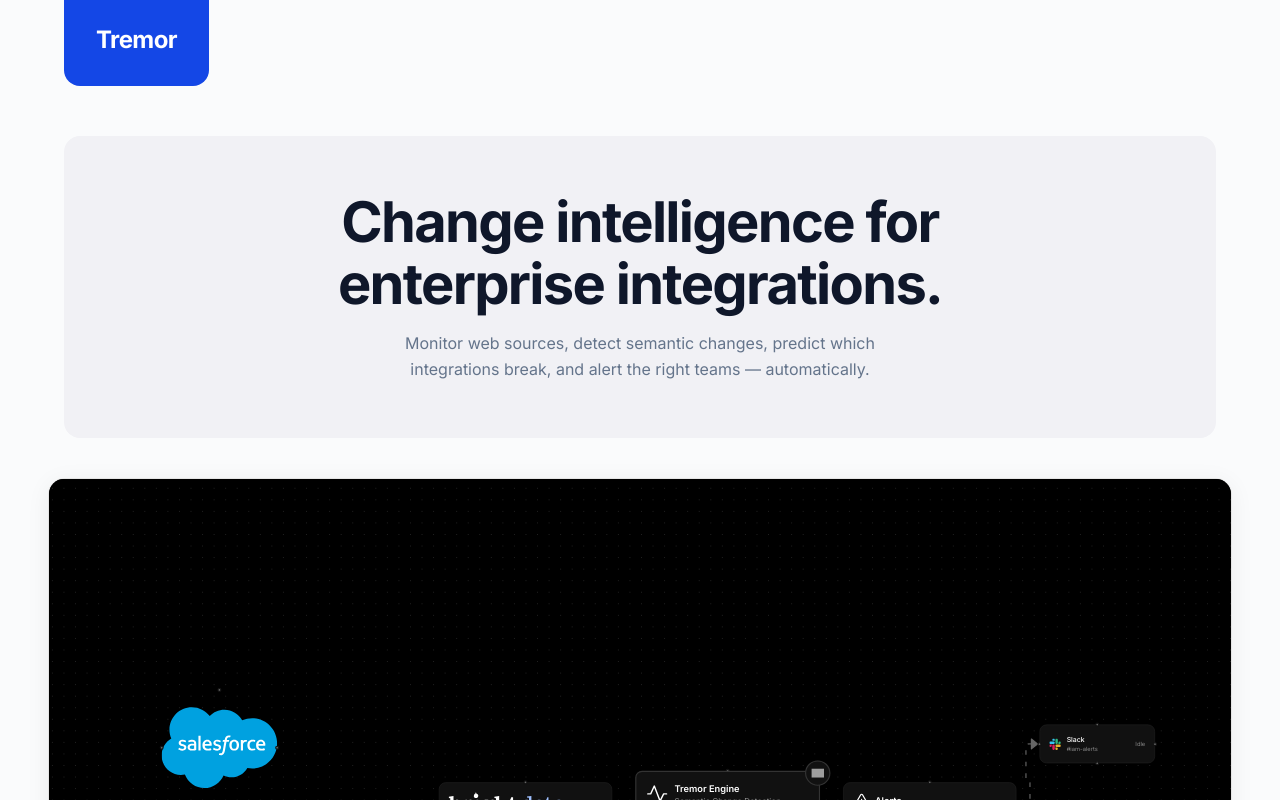
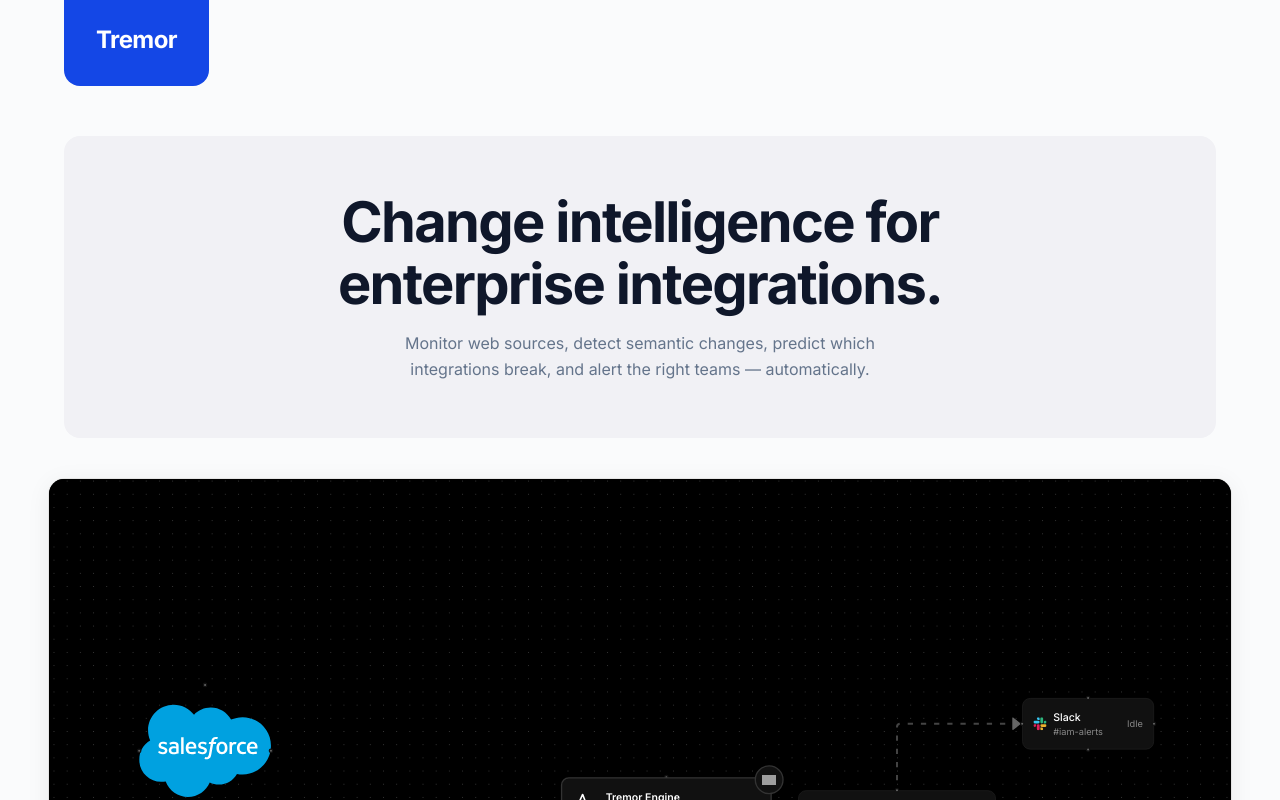
Before and after one commit to Malay-dev/tremor, a Next.js app in the folder web/: page / in a window 1280 px wide. Shown: the top 800 px of the page. Built offline with nearby package versions, Linux system fonts and the light colour scheme; grey boxes are pictures that could not be loaded.

Commit message:
feat(web): notification toasts with real logos and alert messages, staggered + 12s display

```diff
--- a/web/src/app/page.tsx
+++ b/web/src/app/page.tsx
@@ -5,6 +5,9 @@
 import Canvas from "@/components/Canvas";
 import Sidebar from "@/components/Sidebar";
 import GraphModal from "@/components/GraphModal";
+import Toast, { type ToastItem } from "@/components/Toast";
+import SlackLogo from "@/components/logos/SlackLogo";
+import TelegramLogo from "@/components/logos/TelegramLogo";
 
 export interface VersionInfo {
   file: string;
@@ -50,6 +53,7 @@
   const [alertsData, setAlertsData] = useState<AlertsData>({ active: false, generating: false, alerts: [] });
   const [graphOpen, setGraphOpen] = useState(false);
   const [notificationsSent, setNotificationsSent] = useState(false);
+  const [toasts, setToasts] = useState<ToastItem[]>([]);
 
   const handleDiscover = () => {
     setDiscovering(true);
@@ -117,6 +121,37 @@
 
   const handleSendNotifications = () => {
     setNotificationsSent(true);
+    setTimeout(() => {
+      setToasts((t) => [...t, {
+        id: "slack",
+        channel: "Slack",
+        target: "#iam-alerts",
+        message: "⚠️ CRITICAL: Auth flow removed — connector authentication will fail. Update to OAuth 2.0 immediately. (1 critical, 2 high, 1 medium)",
+        icon: <SlackLogo size={22} />,
+      }]);
+    }, 400);
+    setTimeout(() => {
+      setToasts((t) => [...t, {
+        id: "telegram",
+        channel: "Telegram",
+        target: "IAM Engineering",
+        message: "🔴 BREAKING_REMOVAL: auth_flows changed from API Key to OAuth 2.0. Affected: Provisioning Connector, Lifecycle Workflows, Employee Offboarding. Risk: 0.85",
+        icon: <TelegramLogo size={22} />,
+      }]);
+    }, 1200);
+    setTimeout(() => {
+      setToasts((t) => [...t, {
+        id: "webhook",
+        channel: "Webhook",
+        target: "ServiceNow",
+        message: "IGA-2847 created: \"Update Salesforce connector auth configuration\" — Priority: Critical, Assignee: IAM Engineering, Effort: 1 hour",
+        icon: <span className="text-[18px]">🔗</span>,
+      }]);
+    }, 2000);
+    // Keep toasts visible longer
+    setTimeout(() => {
+      setToasts([]);
+    }, 12000);
   };
 
   const handleViewGraph = () => {
@@ -164,6 +199,9 @@
 
       {/* Graph Modal */}
       <GraphModal open={graphOpen} onClose={() => setGraphOpen(false)} />
+
+      {/* Toasts */}
+      <Toast toasts={toasts} />
     </>
   );
 }
--- a/web/src/components/Canvas.tsx
+++ b/web/src/components/Canvas.tsx
@@ -35,14 +35,14 @@
 };
 
 const initialNodes: Node[] = [
-  { id: "sf", type: "salesforce", position: { x: 80, y: 40 }, data: {} },
-  { id: "ver", type: "version", position: { x: 20, y: 260 }, data: {} },
-  { id: "bd", type: "brightdata", position: { x: 560, y: 200 }, data: {} },
-  { id: "eng", type: "tremor", position: { x: 900, y: 180 }, data: {} },
-  { id: "alerts", type: "alerts", position: { x: 1260, y: 200 }, data: {} },
-  { id: "slack", type: "slack", position: { x: 1600, y: 100 }, data: {} },
-  { id: "tg", type: "telegram", position: { x: 1600, y: 260 }, data: {} },
-  { id: "wh", type: "webhook", position: { x: 1600, y: 420 }, data: {} },
+  { id: "sf", type: "salesforce", position: { x: 40, y: 20 }, data: {} },
+  { id: "ver", type: "version", position: { x: 20, y: 240 }, data: {} },
+  { id: "bd", type: "brightdata", position: { x: 360, y: 200 }, data: {} },
+  { id: "eng", type: "tremor", position: { x: 680, y: 160 }, data: {} },
+  { id: "alerts", type: "alerts", position: { x: 1040, y: 180 }, data: {} },
+  { id: "slack", type: "slack", position: { x: 1380, y: 40 }, data: {} },
+  { id: "tg", type: "telegram", position: { x: 1380, y: 200 }, data: {} },
+  { id: "wh", type: "webhook", position: { x: 1380, y: 360 }, data: {} },
 ];
 
 const edgeDefaults = { type: "smoothstep" as const };
@@ -51,9 +51,9 @@
   { id: "ver-bd", source: "ver", target: "bd", sourceHandle: "right", targetHandle: "left-t", animated: true, style: { stroke: "#444", strokeWidth: 3 }, markerEnd: { type: MarkerType.ArrowClosed, color: "#666", width: 14, height: 14 }, type: "smoothstep" },
   { id: "bd-eng", source: "bd", target: "eng", sourceHandle: "right", targetHandle: "left-t", animated: true, style: { stroke: "#444", strokeWidth: 3 }, markerEnd: { type: MarkerType.ArrowClosed, color: "#666", width: 14, height: 14 }, type: "smoothstep" },
   { id: "eng-alerts", source: "eng", target: "alerts", sourceHandle: "right", targetHandle: "left-t", animated: true, style: { stroke: "#444", strokeWidth: 3 }, markerEnd: { type: MarkerType.ArrowClosed, color: "#666", width: 14, height: 14 }, type: "smoothstep" },
-  { id: "alerts-slack", source: "alerts", target: "slack", sourceHandle: "right", targetHandle: "left-t", animated: true, style: { stroke: "#444", strokeWidth: 3 }, markerEnd: { type: MarkerType.ArrowClosed, color: "#666", width: 14, height: 14 }, type: "smoothstep" },
+  { id: "alerts-slack", source: "alerts", target: "slack", sourceHandle: "top", targetHandle: "left-t", animated: true, style: { stroke: "#444", strokeWidth: 3 }, markerEnd: { type: MarkerType.ArrowClosed, color: "#666", width: 14, height: 14 }, type: "smoothstep" },
   { id: "alerts-tg", source: "alerts", target: "tg", sourceHandle: "right", targetHandle: "left-t", animated: true, style: { stroke: "#444", strokeWidth: 3 }, markerEnd: { type: MarkerType.ArrowClosed, color: "#666", width: 14, height: 14 }, type: "smoothstep" },
-  { id: "alerts-wh", source: "alerts", target: "wh", sourceHandle: "right", targetHandle: "left-t", animated: true, style: { stroke: "#444", strokeWidth: 3 }, markerEnd: { type: MarkerType.ArrowClosed, color: "#666", width: 14, height: 14 }, type: "smoothstep" },
+  { id: "alerts-wh", source: "alerts", target: "wh", sourceHandle: "bottom", targetHandle: "left-t", animated: true, style: { stroke: "#444", strokeWidth: 3 }, markerEnd: { type: MarkerType.ArrowClosed, color: "#666", width: 14, height: 14 }, type: "smoothstep" },
 ];
 
 export default function Canvas({ onNodeClick, versions, discovering, scrapingData, analysisData, alertsData, notificationsSent }: { onNodeClick?: (id: string) => void; versions?: import("@/app/page").VersionInfo[]; discovering?: boolean; scrapingData?: import("@/app/page").ScrapingData; analysisData?: import("@/app/page").AnalysisData; alertsData?: import("@/app/page").AlertsData; notificationsSent?: boolean }) {
--- /dev/null
+++ b/web/src/components/Toast.tsx
@@ -0,0 +1,59 @@
+"use client";
+
+import { useEffect, useState } from "react";
+
+export interface ToastItem {
+  id: string;
+  channel: string;
+  target: string;
+  message: string;
+  icon: React.ReactNode;
+}
+
+interface Props {
+  toasts: ToastItem[];
+}
+
+export default function Toast({ toasts }: Props) {
+  return (
+    <div className="fixed bottom-6 right-6 z-50 flex flex-col gap-3 max-w-[380px]">
+      {toasts.map((toast) => (
+        <ToastCard key={toast.id} toast={toast} />
+      ))}
+    </div>
+  );
+}
+
+function ToastCard({ toast }: { toast: ToastItem }) {
+  const [visible, setVisible] = useState(false);
+
+  useEffect(() => {
+    setTimeout(() => setVisible(true), 50);
+  }, []);
+
+  return (
+    <div
+      className="flex items-start gap-3 px-4 py-3 rounded-xl border transition-all duration-500"
+      style={{
+        background: "white",
+        borderColor: "#E5E5E5",
+        boxShadow: "0 8px 24px rgba(0,0,0,0.12)",
+        opacity: visible ? 1 : 0,
+        transform: visible ? "translateX(0)" : "translateX(30px)",
+      }}
+    >
+      {/* Logo */}
+      <div className="shrink-0 mt-0.5">{toast.icon}</div>
+
+      {/* Content */}
+      <div className="flex-1 min-w-0">
+        <div className="flex items-center gap-2 mb-1">
+          <span className="text-[12px] font-semibold" style={{ color: "#0F172A" }}>{toast.channel}</span>
+          <span className="text-[10px]" style={{ color: "#94A3B8" }}>→ {toast.target}</span>
+          <span className="w-[6px] h-[6px] rounded-full bg-[#10B981] ml-auto shrink-0" />
+        </div>
+        <p className="text-[11px] leading-[1.5]" style={{ color: "#64748B" }}>{toast.message}</p>
+      </div>
+    </div>
+  );
+}
--- a/web/src/components/logos/SlackLogo.tsx
+++ b/web/src/components/logos/SlackLogo.tsx
@@ -0,0 +1,10 @@
+export default function SlackLogo({ size = 20 }: { size?: number }) {
+  return (
+    <svg width={size} height={size} viewBox="0 0 24 24" fill="none">
+      <path d="M5.04 15.24a2.52 2.52 0 1 1-2.52-2.52h2.52v2.52zm1.26 0a2.52 2.52 0 1 1 5.04 0v6.3a2.52 2.52 0 1 1-5.04 0v-6.3z" fill="#E01E5A"/>
+      <path d="M8.82 5.04a2.52 2.52 0 1 1 2.52-2.52v2.52H8.82zm0 1.26a2.52 2.52 0 1 1 0 5.04H2.52a2.52 2.52 0 0 1 0-5.04h6.3z" fill="#36C5F0"/>
+      <path d="M18.96 8.82a2.52 2.52 0 1 1 2.52 2.52h-2.52V8.82zm-1.26 0a2.52 2.52 0 1 1-5.04 0V2.52a2.52 2.52 0 0 1 5.04 0v6.3z" fill="#2EB67D"/>
+      <path d="M15.18 18.96a2.52 2.52 0 1 1-2.52 2.52v-2.52h2.52zm0-1.26a2.52 2.52 0 1 1 0-5.04h6.3a2.52 2.52 0 0 1 0 5.04h-6.3z" fill="#ECB22E"/>
+    </svg>
+  );
+}
--- a/web/src/components/logos/TelegramLogo.tsx
+++ b/web/src/components/logos/TelegramLogo.tsx
@@ -0,0 +1,8 @@
+export default function TelegramLogo({ size = 20 }: { size?: number }) {
+  return (
+    <svg width={size} height={size} viewBox="0 0 24 24" fill="none">
+      <circle cx="12" cy="12" r="12" fill="#2AABEE"/>
+      <path d="M5.43 11.87l11.9-4.9c.55-.2 1.03.13.85.96l-2.03 9.55c-.15.68-.55.84-1.12.52l-3.1-2.28-1.49 1.44c-.17.17-.31.31-.63.31l.22-3.15 5.7-5.15c.25-.22-.05-.34-.39-.13L8.3 13.54l-3.03-.95c-.66-.2-.67-.66.14-.98z" fill="white"/>
+    </svg>
+  );
+}
--- a/web/src/components/nodes/SlackNode.tsx
+++ b/web/src/components/nodes/SlackNode.tsx
@@ -17,11 +17,11 @@
             <path d="M15.18 18.96a2.52 2.52 0 1 1-2.52 2.52v-2.52h2.52zm0-1.26a2.52 2.52 0 1 1 0-5.04h6.3a2.52 2.52 0 0 1 0 5.04h-6.3z" fill="#ECB22E"/>
           </svg>
           <div className="flex-1">
-            <div className="text-[12px] font-medium" style={{ color: "var(--text)" }}>Slack</div>
-            <div className="text-[10px]" style={{ color: "var(--text-dim)" }}>#iam-alerts</div>
+            <div className="text-md font-medium" style={{ color: "var(--text)" }}>Slack</div>
+            <div className="text-sm" style={{ color: "var(--text-dim)" }}>#iam-alerts</div>
           </div>
-          {data.sent && <span className="text-[10px] font-semibold" style={{ color: "#10B981" }}>✓ Sent</span>}
-          {!data.sent && <span className="text-[10px]" style={{ color: "var(--text-dim)" }}>Idle</span>}
+          {data.sent && <span className="text-sm font-semibold" style={{ color: "#10B981" }}>✓ Sent</span>}
+          {!data.sent && <span className="text-sm" style={{ color: "var(--text-dim)" }}>Idle</span>}
         </div>
       </div>
     </NodeShell>
--- a/web/src/components/nodes/WebhookNode.tsx
+++ b/web/src/components/nodes/WebhookNode.tsx
@@ -1,5 +1,6 @@
 "use client";
 import NodeShell from "./NodeShell";
+import WebhooksIcon from "../icons/WebhooksIcon";
 
 interface Props {
   data: { sent?: boolean };
@@ -10,7 +11,7 @@
     <NodeShell>
       <div className="w-[200px] rounded-xl border p-4 cursor-grab active:cursor-grabbing transition-all hover:border-[#555]" style={{ background: "var(--card)", borderColor: "var(--border)" }}>
         <div className="flex items-center gap-2.5">
-          <span className="text-[16px]">🔗</span>
+          <WebhooksIcon></WebhooksIcon>
           <div className="flex-1">
             <div className="text-[12px] font-medium" style={{ color: "var(--text)" }}>Webhook</div>
             <div className="text-[10px]" style={{ color: "var(--text-dim)" }}>ServiceNow</div>
```
